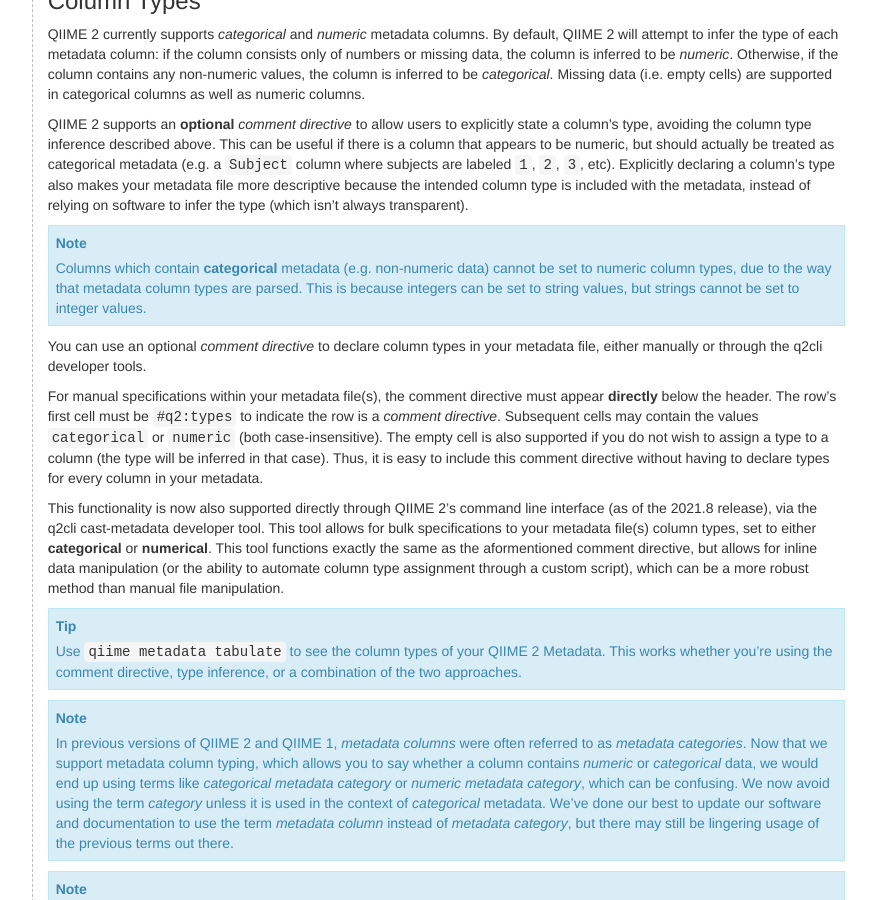
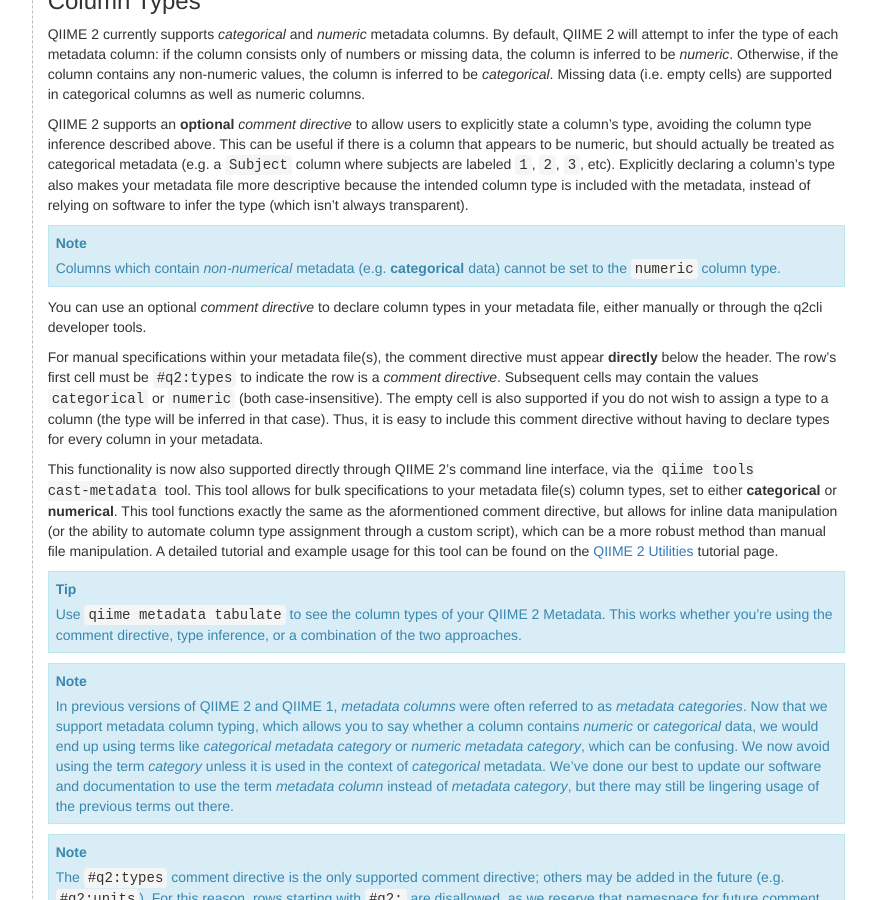
Before and after one commit to qiime2/docs, a Sphinx documentation site: the page built from source/tutorials/metadata.rst, in a window 1280 px wide and 900 px high, scrolled down 3651 px. Shown: the whole window, without its empty margins (277-1153 px from the left). Built offline with Sphinx 7.4.7, drawn with Linux system fonts in a browser that asks for light colours; pages that are not in the unit, such as notebooks, are missing from menus; the version number could not be read and is left out; some of the changed lines change nothing that is shown.

Commit message:
adding cast-metadata tutorial

```diff
--- a/source/tutorials/metadata.rst
+++ b/source/tutorials/metadata.rst
@@ -124,13 +124,13 @@
 
 QIIME 2 supports an **optional** *comment directive* to allow users to explicitly state a column's type, avoiding the column type inference described above. This can be useful if there is a column that appears to be numeric, but should actually be treated as categorical metadata (e.g. a ``Subject`` column where subjects are labeled ``1``, ``2``, ``3``, etc). Explicitly declaring a column's type also makes your metadata file more descriptive because the intended column type is included with the metadata, instead of relying on software to infer the type (which isn't always transparent).
 
-.. note:: Columns which contain **categorical** metadata (e.g. non-numeric data) cannot be set to numeric column types, due to the way that metadata column types are parsed. This is because integers can be set to string values, but strings cannot be set to integer values.
+.. note:: Columns which contain *non-numerical* metadata (e.g. **categorical** data) cannot be set to the ``numeric`` column type.
 
 You can use an optional *comment directive* to declare column types in your metadata file, either manually or through the q2cli developer tools.
 
 For manual specifications within your metadata file(s), the comment directive must appear **directly** below the header. The row's first cell must be ``#q2:types`` to indicate the row is a *comment directive*. Subsequent cells may contain the values ``categorical`` or ``numeric`` (both case-insensitive). The empty cell is also supported if you do not wish to assign a type to a column (the type will be inferred in that case). Thus, it is easy to include this comment directive without having to declare types for every column in your metadata.
 
-This functionality is now also supported directly through QIIME 2's command line interface (as of the 2021.8 release), via the q2cli cast-metadata developer tool. This tool allows for bulk specifications to your metadata file(s) column types, set to either **categorical** or **numerical**. This tool functions exactly the same as the aformentioned comment directive, but allows for inline data manipulation (or the ability to automate column type assignment through a custom script), which can be a more robust method than manual file manipulation.
+This functionality is now also supported directly through QIIME 2's command line interface, via the ``qiime tools cast-metadata`` tool. This tool allows for bulk specifications to your metadata file(s) column types, set to either **categorical** or **numerical**. This tool functions exactly the same as the aformentioned comment directive, but allows for inline data manipulation (or the ability to automate column type assignment through a custom script), which can be a more robust method than manual file manipulation. A detailed tutorial and example usage for this tool can be found on the `QIIME 2 Utilities`_ tutorial page.
 
 .. tip:: Use ``qiime metadata tabulate`` to see the column types of your QIIME 2 Metadata. This works whether you're using the comment directive, type inference, or a combination of the two approaches.
 
@@ -314,3 +314,4 @@
 .. _`Python csv module`: https://docs.python.org/3/library/csv.html
 .. _`evenness vector`: https://docs.qiime2.org/2021.8/data/tutorials/moving-pictures/core-metrics-results/evenness_vector.qza
 .. _`feature table artifact`: https://docs.qiime2.org/2021.8/data/tutorials/moving-pictures/table.qza
+.. _`QIIME 2 Utilities`: https://docs.qiime2.org/2021.4/tutorials/utilities
--- a/source/tutorials/utilities.rst
+++ b/source/tutorials/utilities.rst
@@ -177,6 +177,82 @@
 
    How many IDs are there? How many columns? Are there any categorical columns? Why?
 
+Casting Metadata
+................
+
+In the :doc:`Metadata tutorial <metadata>` we learned about column types and utilizing the
+``qiime tools cast-metadata`` tool to specifiy column types within a provided metadata file.
+Below we will go through a few scenarios of how this tool can be used, and some common mistakes
+that may come up.
+
+We'll start by first downloading some sample metadata. **Note**: This is the same sample
+metadata used in the **Inspect Metadata** section, so you can skip this step if you have
+already downloaded the ``sample_metadata.tsv`` file from above.
+
+.. download::
+   :url: https://data.qiime2.org/2021.8/tutorials/pd-mice/sample_metadata.tsv
+   :saveas: sample-metadata.tsv
+
+In this example, we will cast the ``days_post_transplant`` column from ``numeric`` to ``categorical``,
+and the ``mouse_id`` column from ``categorical`` to ``numeric``. The rest of the columns contained
+within our metadata will be left as-is.
+
+.. command-block::
+   :no-exec:
+
+   qiime tools cast-metadata sample_metadata.tsv \
+   --cast days_post_transplant:categorical --cast mouse_id:numeric \
+   --output-file casted_metadata.tsv
+
+The output file contains the modified column types that we cast above for the original ``sample-metadata.tsv``.
+
+.. question::
+
+   Open ``casted_metadata.tsv``. How many columns were cast with a different column type? How can you tell?
+
+If you do not wish to save your casted metadata to an output file, you can omit the ``--output-file`` parameter and
+the results will be output to ``sdtout``.
+
+The ``--ignore-extra`` and ``--error-on-missing`` flags are used to handle casted columns not contained within the original
+metadata file, and columns contained within the metadata file that aren't included in the cast call, respectively.
+We can take a look at how these flags can be used below:
+
+In the first example, we'll take a look at utilizing the ``--ignore-extra`` flag when a column is cast that is not included
+within the original metadata file. Let's start by looking at what will happen if an extra column is included and this flag
+is not enabled.
+
+.. command-block::
+   :stdout:
+   :allow-error:
+
+   qiime tools cast-metadata sample_metadata.tsv \
+   --cast spleen:numeric
+
+Notice that the ``spleen`` column included in the cast call results in a raised error. If we want to ignore any extra columns that
+are not present in the original metadata file, we can enable the ``--ignore-extra`` flag.
+
+.. command-block::
+   :no-exec:
+
+   qiime tools cast-metadata sample_metadata.tsv \
+   --cast spleen:numeric --ignore-extra
+
+When this flag is enabled, all columns included in the cast that are not present in the original metadata file will be ignored.
+
+In our second example, we'll take a look at the ``--error-on-missing`` flag, which handles columns that are present within the
+metadata that are not included in the cast call.
+
+The default behavior permits a subset of the full metadata file to be included in the cast call (e.g. not all columns within
+the metadata must be present in the cast call). If the ``--error-on-missing`` flag is enabled, all metadata columns must be
+included in the cast call, otherwise an error will be raised.
+
+.. command-block::
+   :stdout:
+   :allow-error:
+
+   qiime tools cast-metadata sample_metadata.tsv \
+   --cast mouse_id:numeric --error-on-missing
+
 Artifact API
 ------------
 
```
